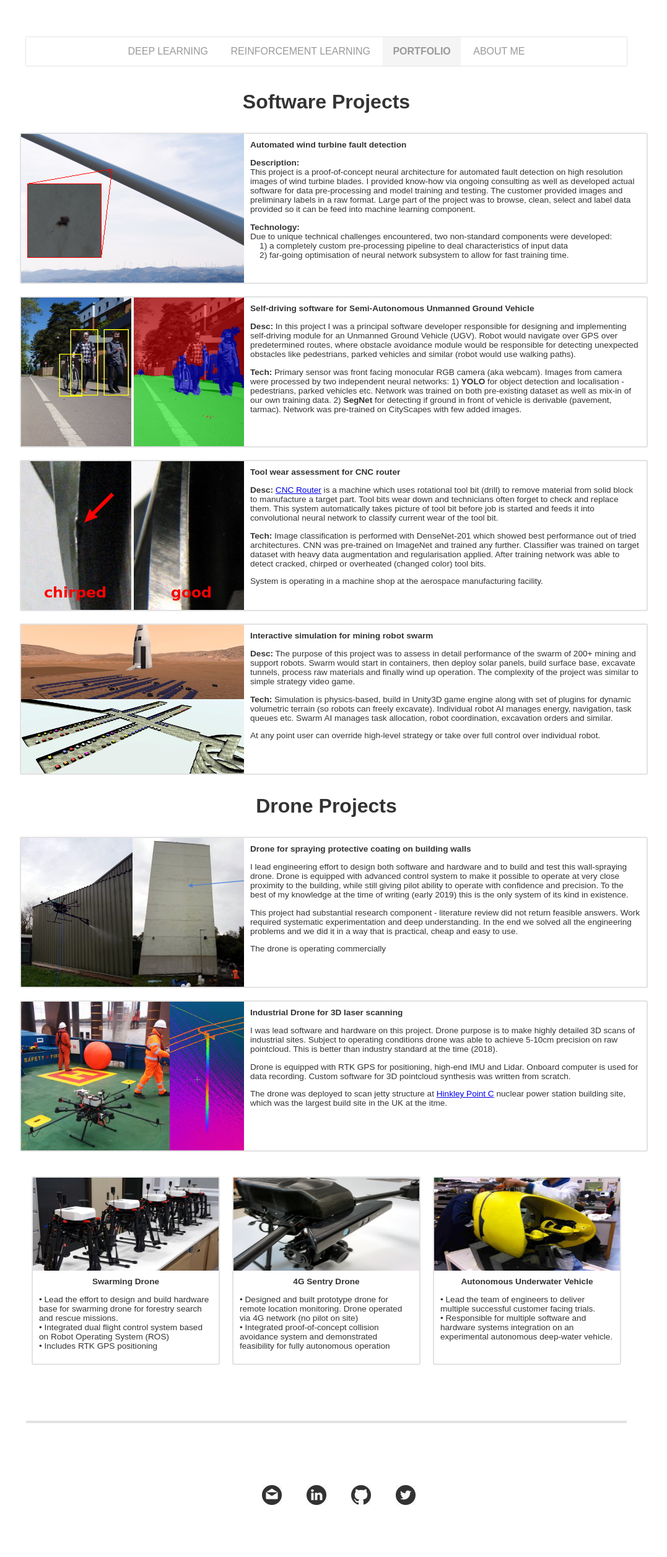
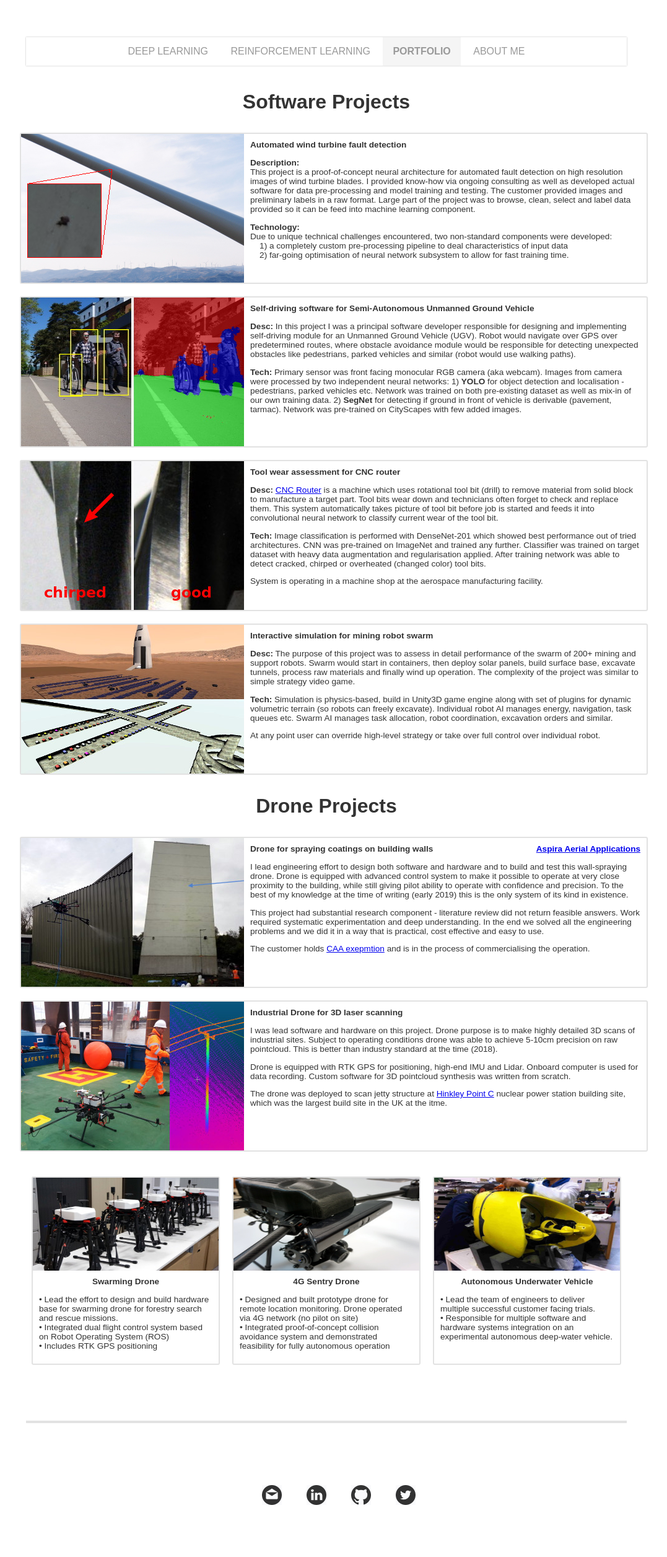
Before and after one commit to marcinbogdanski/marcinbogdanski.github.io, a Jekyll site: the page built from commercial-portfolio.html, in a window 1280 px wide. Shown: the whole page at 62% size, without its empty margins (113-1190 px from the left). Built offline with Jekyll 4.4.1, drawn with Linux system fonts in a browser that asks for light colours.

Commit message:
Update Aspira text

```diff
--- a/_includes/poster.html
+++ b/_includes/poster.html
@@ -3,7 +3,8 @@
         <img src="{{include.image}}" alt="image"/>
     </div>
     <div class="poster_text">
-        <b>{{include.title}}</b>
+        <span class="title">{{include.title}}</span>
+        <span class="customer">{{include.customer}}</span>
         <p>{{include.description}}</p>
     </div>
 </li>
--- a/assets/css/main.css
+++ b/assets/css/main.css
@@ -169,6 +169,15 @@ ul.list div.poster_text{
     font-size: 85%;
 }
 
+ul.list div.poster_text span.title{
+    font-weight: bold;
+}
+
+ul.list div.poster_text span.customer{
+    font-weight: bold;
+    float: right;
+}
+
 
 /* debug /**/
 /* background: red;  /**/
--- a/commercial-portfolio.html
+++ b/commercial-portfolio.html
@@ -48,8 +48,9 @@ layout: default
 
         {% include poster.html
             image="/assets/images/spray.jpg"
-            title="Drone for spraying protective coating on building walls"
-            description="<p>I lead engineering effort to design both software and hardware and to build and test this wall-spraying drone. Drone is equipped with advanced control system to make it possible to operate at very close proximity to the building, while still giving pilot ability to operate with confidence and precision. To the best of my knowledge at the time of writing (early 2019) this is the only system of its kind in existence. </p><p>This project had substantial research component - literature review did not return feasible answers. Work required systematic experimentation and deep understanding. In the end we solved all the engineering problems and we did it in a way that is practical, cheap and easy to use.</p><p>The drone is operating commercially</p>"
+            title="Drone for spraying coatings on building walls"
+            customer="<a href='http://www.aspira-solutions.co.uk/'>Aspira Aerial Applications</a>"
+            description="<p>I lead engineering effort to design both software and hardware and to build and test this wall-spraying drone. Drone is equipped with advanced control system to make it possible to operate at very close proximity to the building, while still giving pilot ability to operate with confidence and precision. To the best of my knowledge at the time of writing (early 2019) this is the only system of its kind in existence. </p><p>This project had substantial research component - literature review did not return feasible answers. Work required systematic experimentation and deep understanding. In the end we solved all the engineering problems and we did it in a way that is practical, cost effective and easy to use.</p><p>The customer holds <a href='https://www.caa.co.uk'>CAA exepmtion</a> and is in the process of commercialising the operation.</p>"
             %}
 
         {% include poster.html
```
